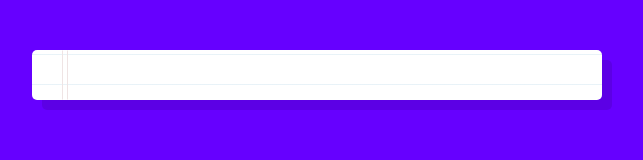
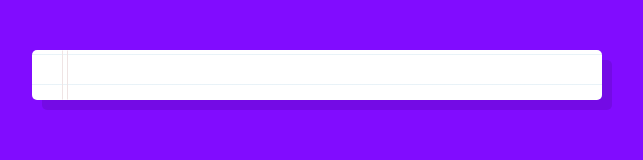
Before and after one commit to malhxr/SpeechXtext, a website: page index.html in a window 1280 px wide. Shown: the whole page, without its empty margins (323-966 px from the left). Drawn offline with Linux system fonts and the light colour scheme.

Commit message:
ui update

```diff
--- a/index.html
+++ b/index.html
@@ -47,7 +47,7 @@
     }
 
     body {
-      background: #6600ff;
+      background: rgba(123, 0, 255, 0.953);
       font-family: 'helvetica neue';
       font-weight: 200;
       font-size: 20px;
```
